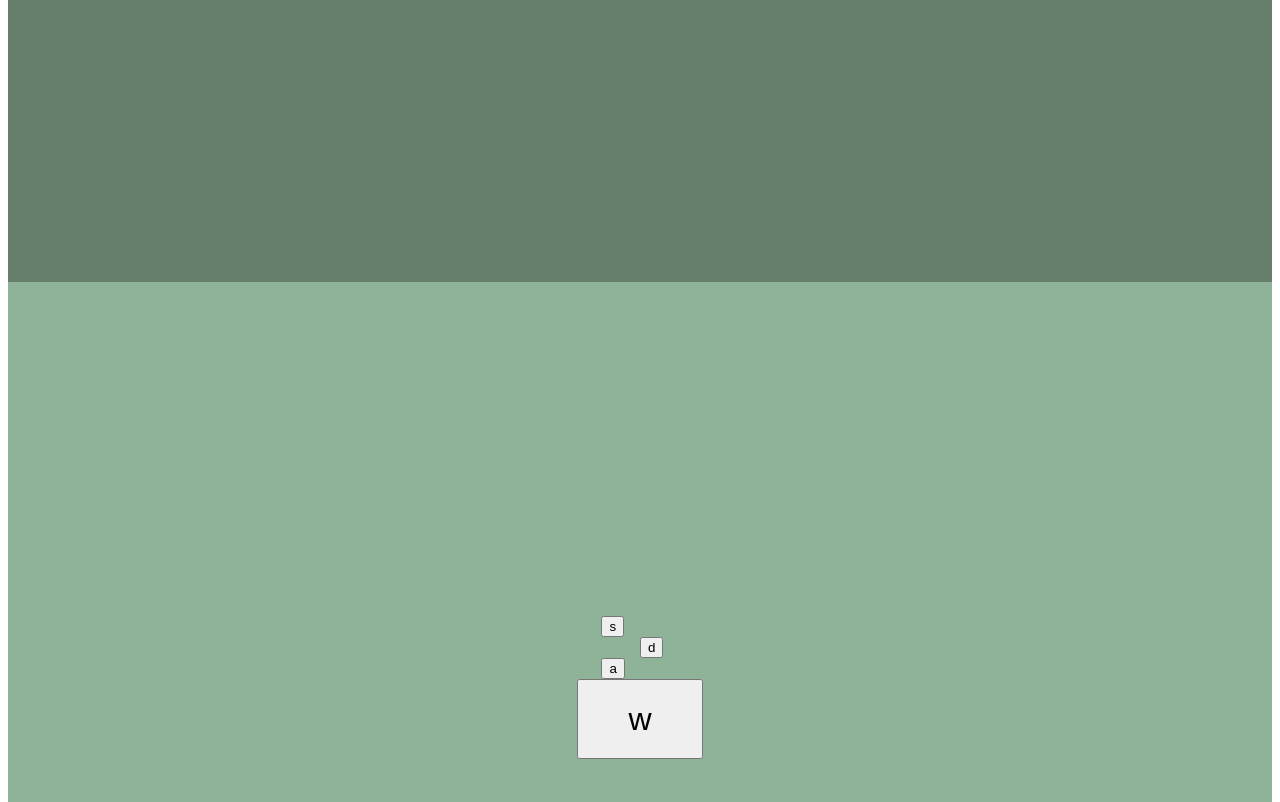
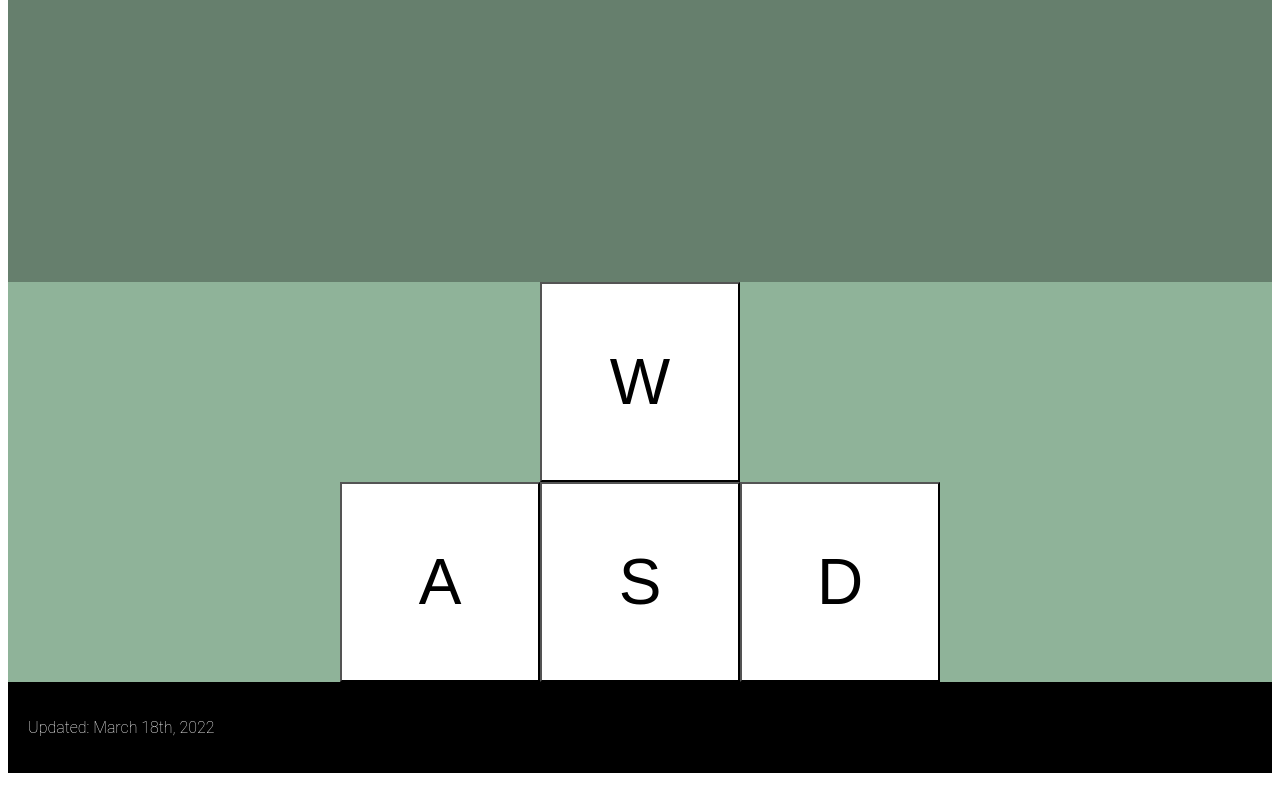
Before and after one commit to rkna02/Drawing-Robot-with-Web-App, a plain HTML site: page mode2.html in a window 1280 px wide. Shown: the part 150-952 px from the top of the page. After the commit the page ends 931 px from the top, so only its background shows below. Drawn offline with Linux system fonts and the light colour scheme.

Commit message:
mode 2 keyboard

```diff
--- a/mode2.html
+++ b/mode2.html
@@ -36,11 +36,11 @@
         </section>
 
         <section class="controlpad">
-          <input type = "button" id = "forward" onclick = "move_forward()" value ="w">
-          <div controlpad-bottom>
-            <input type = "button" id = "backward" onclick=" move_backward()" value ="s">
-            <input type = "button" id = "right" onclick=" move_right()" value ="d">
-            <input type = "button" id = "left" onclick=" move_left()" value ="a">
+          <input type = "button" id = "forward" onclick = "move_forward()" value ="W">
+          <div class="controlpad-bottom">
+            <input type = "button" id = "backward" onclick=" move_backward()" value ="A">
+            <input type = "button" id = "right" onclick=" move_right()" value ="S">
+            <input type = "button" id = "left" onclick=" move_left()" value ="D">
           </div>
         </section>
 
--- a/styles/style.css
+++ b/styles/style.css
@@ -283,15 +283,21 @@ footer {
     align-items: center;
     justify-content: center;
     background-color: #8FB399;
-    height: 800px;
-    width: 100%;
+}
+.controlpad input {
+    background-color: #ffffff;
+    height: 200px;
+    width: 200px;
+    font-size: 400%;
 }
 
 .controlpad-bottom {
     display: flex;
-    flex-direction: row;
-    align-items: center;
+
 }
+
+
+/*
 #forward{
     order: 1;
     width: 10%;
@@ -310,3 +316,4 @@ footer {
     order: 3;
     margin-right: 50%;
 }
+*/
```
